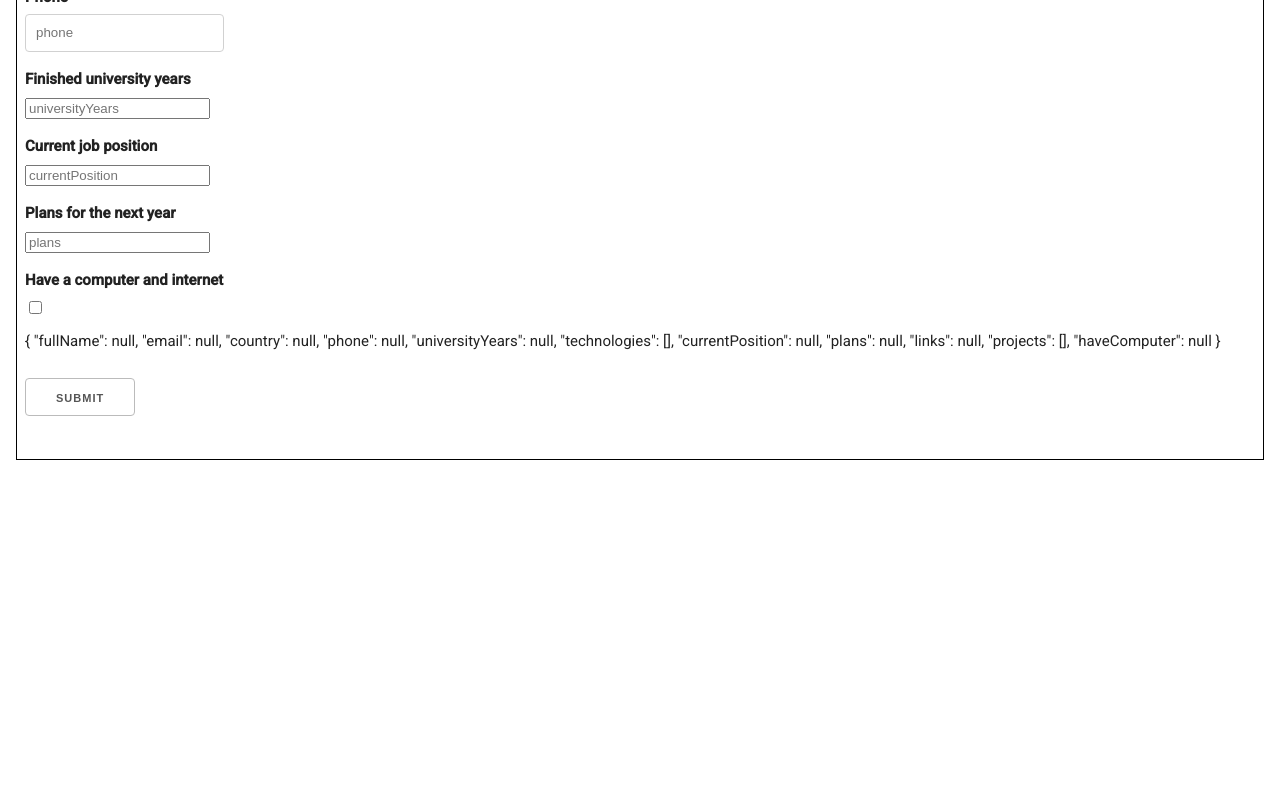
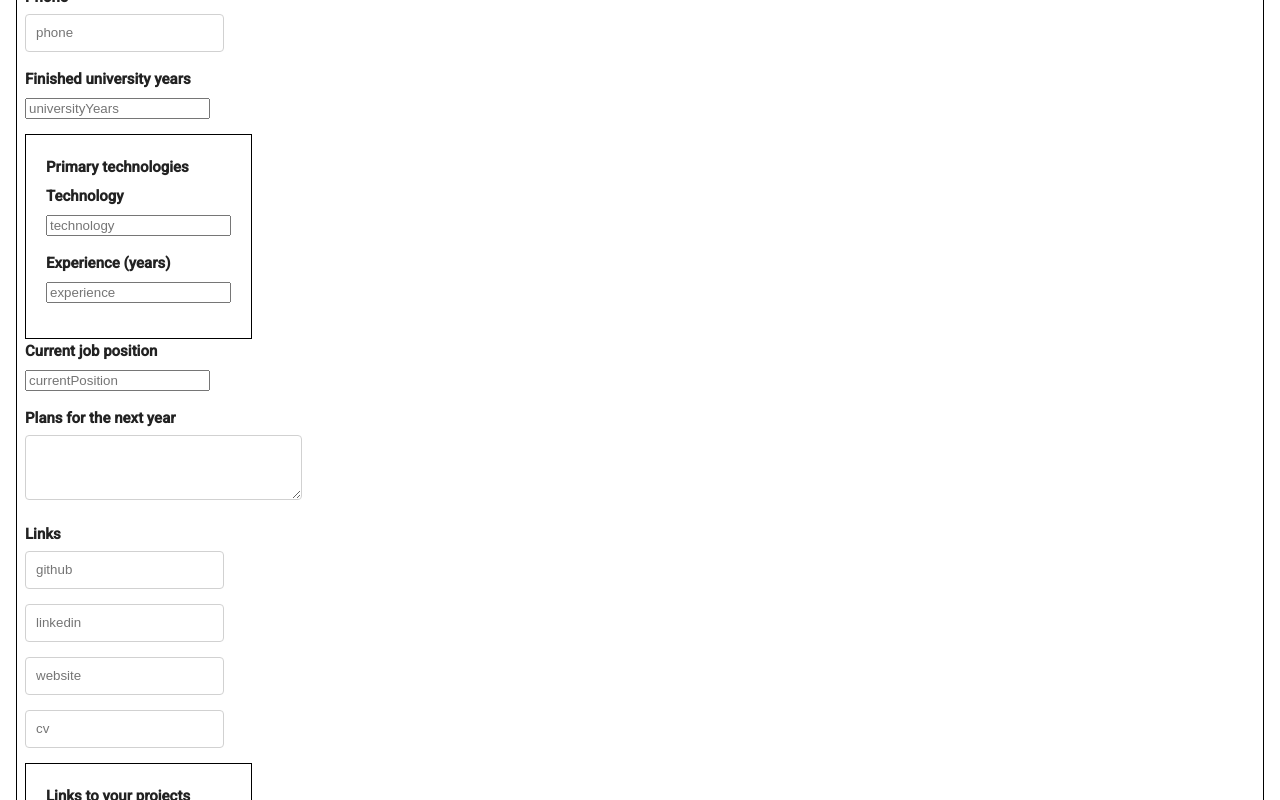
Before and after one commit to vlad-khitev-axon/angular-form-builder, an Angular app: page / in a window 1280 px wide. Shown: the part 460-1260 px from the top of the page. Before the commit the page ends 936 px from the top, so only its background shows below. Built offline with nearby package versions, Linux system fonts and the light colour scheme.

Commit message:
build: array html render from schema

```diff
--- a/src/app/form-builder/form-builder.component.html
+++ b/src/app/form-builder/form-builder.component.html
@@ -1,22 +1,34 @@
+
 
     <form [formGroup]= "myFormGroup" >
 
         <div   class="formGroup" *ngFor="let item of schema.properties ">
-
+            <!-- STRING -->
            <div *ngIf="item.type == 'string'">
                <label  for="{{item.name}}">{{item.label}}</label>
                <input [formControlName]="item.name"
                       id="{{item.name}}"
                       name="{{item.name}}"
                       [type]="item?.inputType"
-                    [placeholder]="item.name">
+                      [placeholder]="item.name"
+                      *ngIf="!item.multiline; else textArea">
+
+                      <ng-template #textArea>
+                          <textarea    id="{{item.name}}" name="{{item.name}}"
+                                     id="" cols="30" rows="10"
+                                     [formControlName]="item.name" >
+
+                          </textarea>
+                      </ng-template>
            </div>
 
+
+           <!-- NUMBER -->
            <div *ngIf="item.type == 'number'" >
                 <label for="{{item.name}}">{{item.label}}</label>
                 <input [formControlName]="item.name" id="{{item.name}}" [placeholder]="item.name">
            </div>
-
+           <!-- ENUM -->
            <div *ngIf="item.type == 'enum'">
                <label for="{{item.name}}">{{item.label}}</label>
                <select [formControlName]="item.name" id="{{item.name}}" name="{{item.name}}" id="">
@@ -32,9 +44,30 @@
                 <input [formControlName]="item.name" id="{{item.name}}" type="checkbox"  name="{{item.name}}">
            </div>
 
+           <!-- ARRAY -->
+           <div class="array__set" *ngIf="item.type == 'array'">
+               <div formArrayName="{{item.name}}">
+                   <label for="{{item.name}}">
+                       {{item.label}}
+                   </label>
+                   <div   *ngFor="let q of item.item.properties ">
+                        <label for="{{q.name}}">{{q.label}}</label>
+                        <input id="{{q.name}}"  name="{{q.name}}" [placeholder]="q.name" >
+                   </div>
+
+               </div>
+           </div>
+
+           <!-- OBJECT -->
+           <div *ngIf="item.type == 'object'">
+               <label for="">{{item.label}}</label>
+                <div *ngFor="let item of item.properties">
+                   <input type="text" [placeholder]="item.name">
+                </div>
+           </div>
         </div>
 
      <p>{{myFormGroup.value | json}}</p>
 
-      <button  type="submit">submit</button>
+        <button (click)=" logVAlue()"  type="submit">submit</button>
     </form>
--- a/src/app/form-builder/form-builder.component.scss
+++ b/src/app/form-builder/form-builder.component.scss
@@ -0,0 +1,27 @@
+.ng-invalid:not(form)  {
+    border-left: 5px solid #a94442; /* red */
+  }
+
+.ng-valid  {
+
+    .btn__invalid{
+      opacity: .9;
+      color: green;
+    }
+ }
+
+
+ .country__list{
+   width: 185px;
+ }
+
+
+ label {
+  display: table;
+ }
+
+ .array__set{
+   border: 1px solid black;
+   display: table;
+   padding: 20px;
+ }
--- a/src/app/form-builder/form-builder.component.ts
+++ b/src/app/form-builder/form-builder.component.ts
@@ -19,10 +19,10 @@ export class FormBuilderComponent implements OnInit {
   constructor() {}
 
   ngOnInit(): void {
-    this.myFormGroup = this.toFormGroup(this.schema)
+    this.myFormGroup = this.creatForm(this.schema)
   }
 
-  toFormGroup(schema: ObjectSchema ) {
+  creatForm(schema: ObjectSchema ) {
     const group: any = {};
 
     schema.properties.forEach(items => {
@@ -31,16 +31,20 @@ export class FormBuilderComponent implements OnInit {
         group[items.name] = new FormControl()
       }
       else if(items.type == 'array'){
-       group[items.name] = new FormArray([])
+       group[items.name] = new FormArray([
+        this.creatForm(items.item)
+       ])
       }
-      else if(items.type == 'object'){
-        group[items.name] = new FormControl()
-      }
+
 
     });
     return new FormGroup(group);
   }
 
+
+  logVAlue(){
+    console.log(this.myFormGroup.value)
+}
 
   handleSubmit(event: Event) {
     event.preventDefault()
```
Lines whose indentation alone changed are shown as unchanged.
